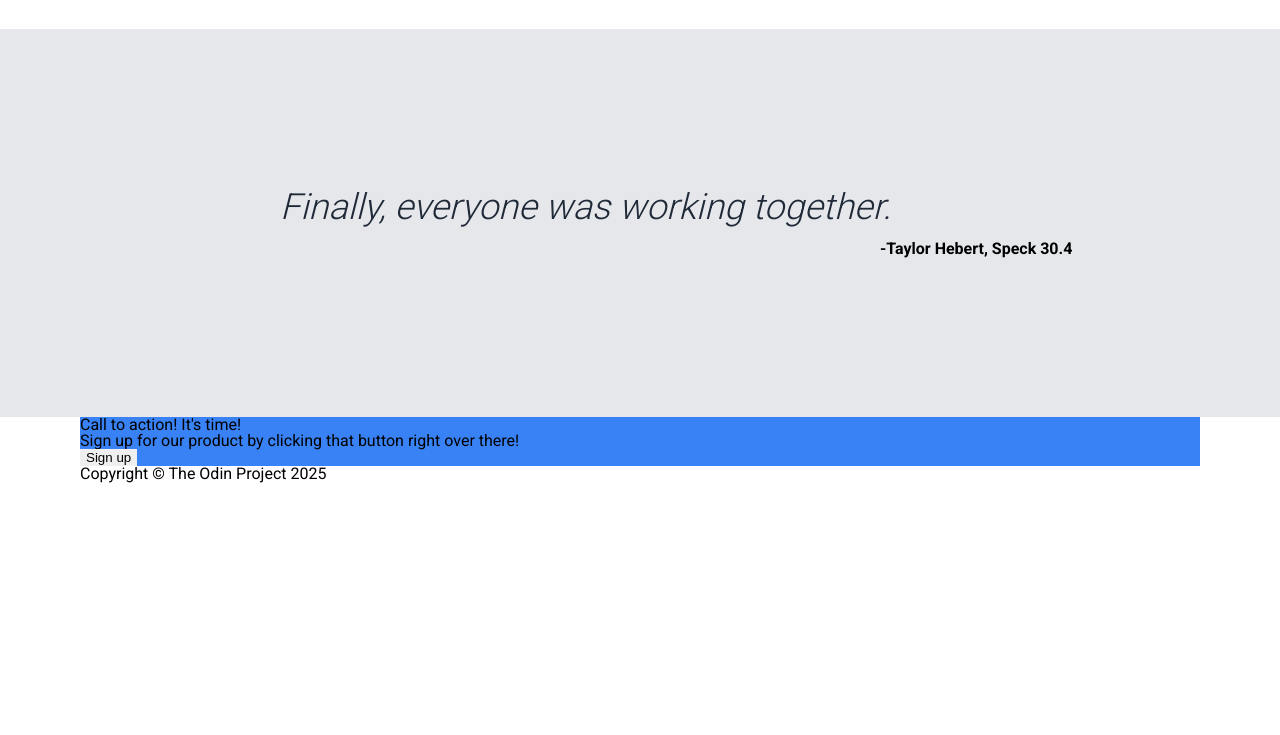
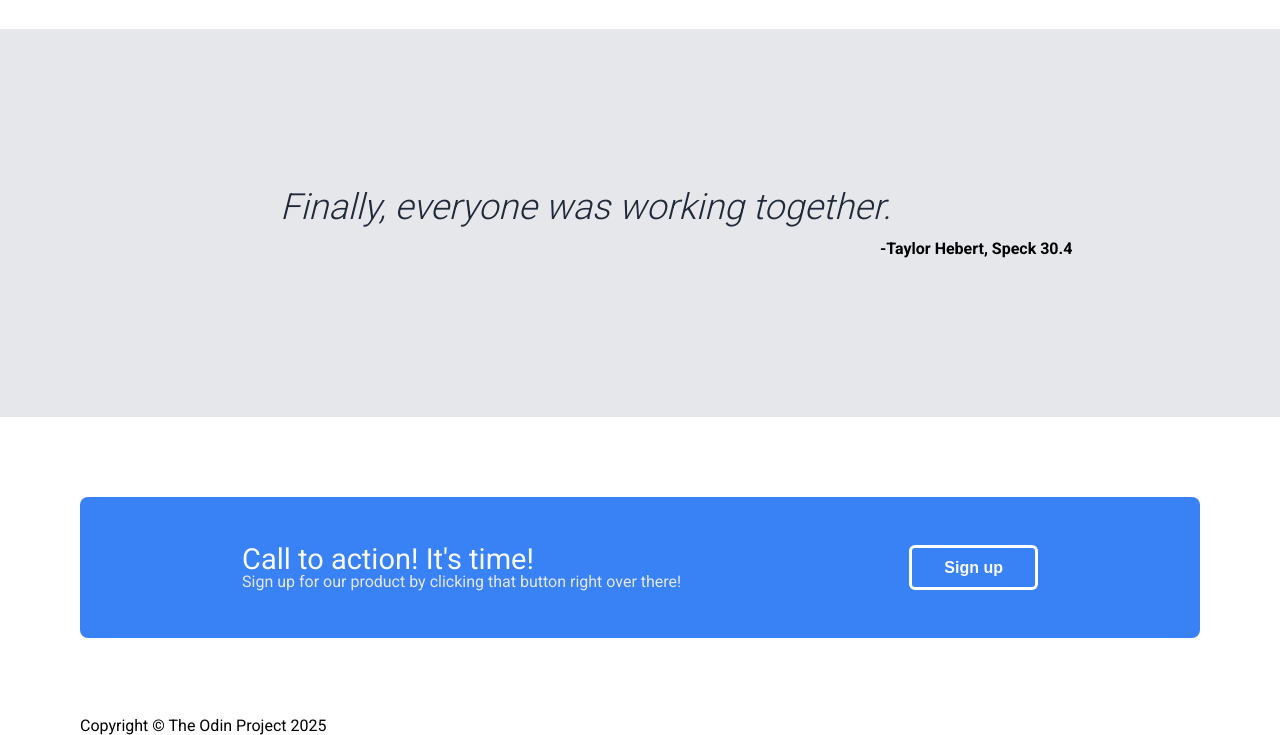
Before and after one commit to Soljira/generic-landing-page, a plain HTML site: page src/index.html in a window 1280 px wide. Shown: the part 829-1564 px from the top of the page. Before the commit the page ends 1312 px from the top, so only its background shows below. Drawn offline with Linux system fonts and the light colour scheme.

Commit message:
feat: add styling to call-to-action

```diff
--- a/assets/styles/style.css
+++ b/assets/styles/style.css
@@ -161,3 +161,35 @@ header a,
     align-self: flex-end;
     font-weight: bold;
 }
+
+.call-to-action {
+    padding-top: 5rem;
+    padding-bottom: 5rem;
+}
+
+.call-to-action > div {
+    display: flex;
+    justify-content: space-around;
+    padding: 3rem;
+    border-radius: 0.5em;
+    flex-wrap: wrap;
+}
+
+.call-to-action h4 {
+    font-size: 29px;
+    color: #f9faf8;
+}
+
+.call-to-action p {
+    color: #e5e7eb;
+}
+
+.call-to-action button {
+    border-radius: 6px;
+    border: 3px solid white;
+    background-color: transparent;
+    color: #f9faf8;
+    font-size: 16px;
+    padding: 0.5rem 2rem;
+    font-weight: bold;
+}
```
